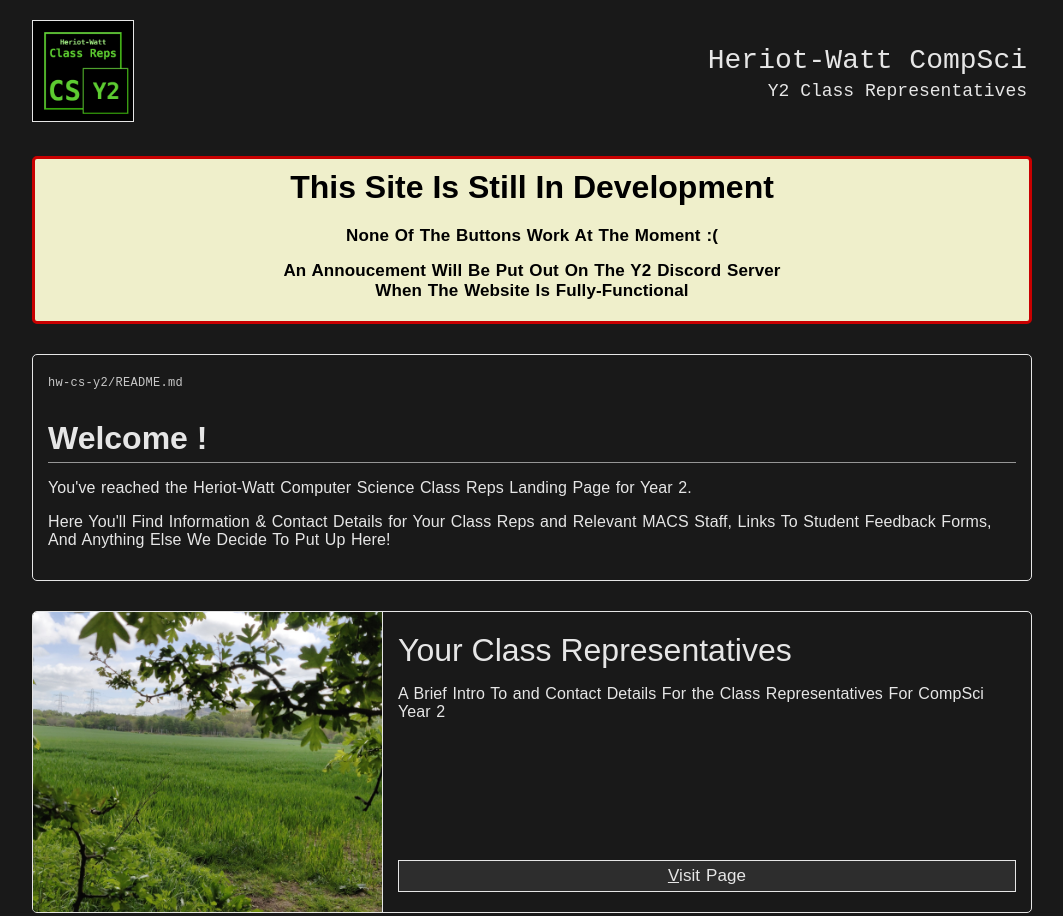
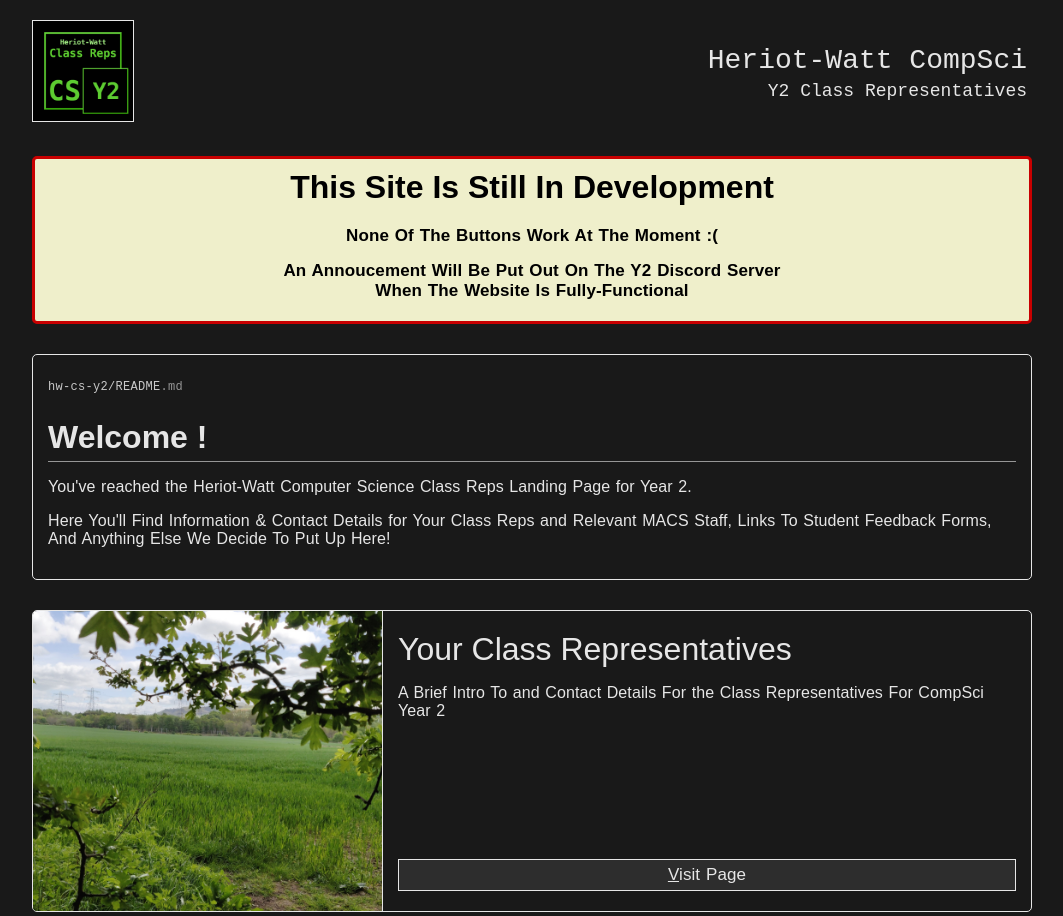
Before and after one commit to hw-cs-y2/hw-cs-y2.github.io, a plain HTML site: page index.html in a window 1280 px wide. Shown: the top 916 px of the page, without its empty margins (108-1171 px from the left). Drawn offline with nearby package versions, Linux system fonts and the light colour scheme.

Commit message:
Altered ReadMe text colour

```diff
--- a/index.html
+++ b/index.html
@@ -27,7 +27,7 @@
     </div>
 
     <div class="section readme">
-        <span></span>
+        <span>hw-cs-y2/README<span>.md</span></span>
         <h1>Welcome !</h1>
         <p>
             You've reached the Heriot-Watt Computer Science Class Reps Landing Page for Year 2.
--- a/style/style.css
+++ b/style/style.css
@@ -185,17 +185,17 @@ img {
 }
 
 .section.readme span:first-of-type{
-    display: block;
+    display: inline-block;
     color: rgb(200,200,200);
     font-size: 12px;
-    margin: 5px 0 30px;
+    margin: 5px 0 10px;
     letter-spacing: 0.3px;
+    font-size: 12px;
+    font-family: monospace;
 }
 
-.section.readme span:first-of-type::after {
-    font-size: 12px;
-    font-family: monospace;
-    content: "hw-cs-y2/README.md";
+.section.readme span:first-of-type span {
+    color: rgb(150,150,150);
 }
 
 .section.readme h1,
```
